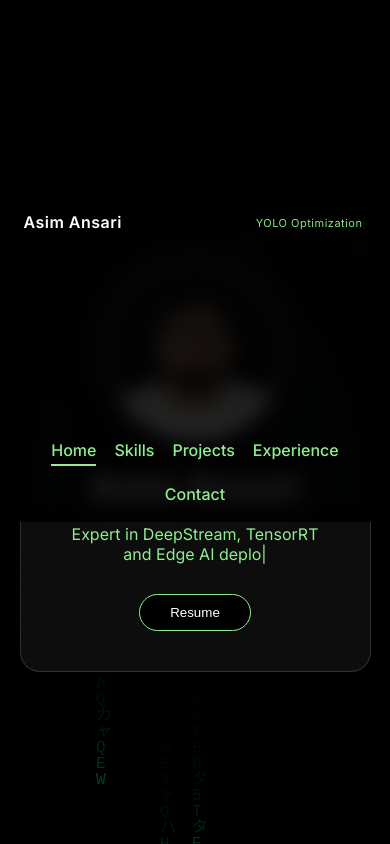
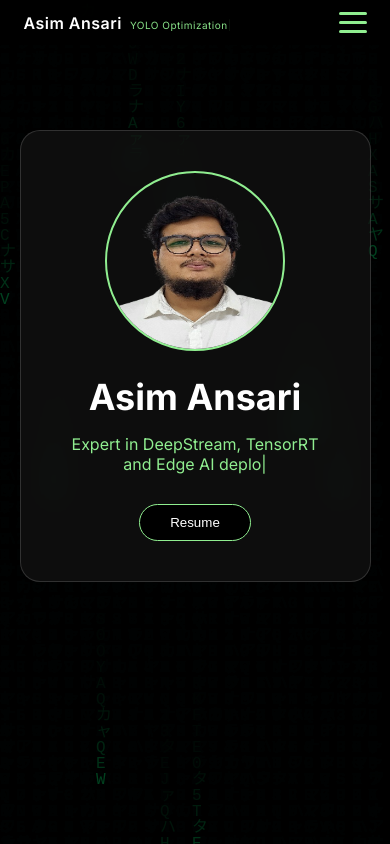
Before and after one commit to ansari-asim/asim-portfolio, a React (Vite) app: page / in a window 390 px wide. Built offline with nearby package versions, Linux system fonts and the light colour scheme.

Commit message:
Add mobile left sidebar menu with hamburger toggle

```diff
--- a/src/components/Navbar.jsx
+++ b/src/components/Navbar.jsx
@@ -1,10 +1,16 @@
+import { useState } from "react";
 import { NavLink } from "react-router-dom";
 import { ReactTyped as Typed } from "react-typed";
 
 function Navbar() {
+  const [sidebarOpen, setSidebarOpen] = useState(false);
+
+  const toggleSidebar = () => setSidebarOpen(!sidebarOpen);
+  const closeSidebar = () => setSidebarOpen(false);
+
   return (
+    <>
       <nav className="navbar">
-
         {/* LEFT BRAND BLOCK */}
         <div className="brand-block">
           <div className="brand-name">Asim Ansari</div>
@@ -25,7 +31,7 @@ function Navbar() {
           </div>
         </div>
 
-      {/* RIGHT NAVIGATION */}
+        {/* DESKTOP NAVIGATION */}
         <div className="nav-links">
           <NavLink
             to="/"
@@ -74,7 +80,73 @@ function Navbar() {
           </NavLink>
         </div>
 
+        {/* HAMBURGER MENU FOR MOBILE */}
+        <button className="hamburger" onClick={toggleSidebar}>
+          <span></span>
+          <span></span>
+          <span></span>
+        </button>
       </nav>
+
+      {/* MOBILE SIDEBAR */}
+      {sidebarOpen && (
+        <>
+          <div className="sidebar-overlay" onClick={closeSidebar}></div>
+          <div className="mobile-sidebar">
+            <NavLink
+              to="/"
+              end
+              onClick={closeSidebar}
+              className={({ isActive }) =>
+                isActive ? "sidebar-item active" : "sidebar-item"
+              }
+            >
+              Home
+            </NavLink>
+
+            <NavLink
+              to="/skills"
+              onClick={closeSidebar}
+              className={({ isActive }) =>
+                isActive ? "sidebar-item active" : "sidebar-item"
+              }
+            >
+              Skills
+            </NavLink>
+
+            <NavLink
+              to="/projects"
+              onClick={closeSidebar}
+              className={({ isActive }) =>
+                isActive ? "sidebar-item active" : "sidebar-item"
+              }
+            >
+              Projects
+            </NavLink>
+
+            <NavLink
+              to="/experience"
+              onClick={closeSidebar}
+              className={({ isActive }) =>
+                isActive ? "sidebar-item active" : "sidebar-item"
+              }
+            >
+              Experience
+            </NavLink>
+
+            <NavLink
+              to="/contact"
+              onClick={closeSidebar}
+              className={({ isActive }) =>
+                isActive ? "sidebar-item active" : "sidebar-item"
+              }
+            >
+              Contact
+            </NavLink>
+          </div>
+        </>
+      )}
+    </>
   );
 }
 
--- a/src/index.css
+++ b/src/index.css
@@ -77,6 +77,79 @@ body {
   width: 100%;
   height: 2px;
   background: #90ee90;
+}
+
+/* ===================== */
+/* HAMBURGER MENU */
+/* ===================== */
+
+.hamburger {
+  display: none;
+  flex-direction: column;
+  background: none;
+  border: none;
+  cursor: pointer;
+  gap: 6px;
+  z-index: 1001;
+}
+
+.hamburger span {
+  width: 28px;
+  height: 3px;
+  background: #90ee90;
+  border-radius: 2px;
+  transition: 0.3s ease;
+}
+
+/* ===================== */
+/* MOBILE SIDEBAR */
+/* ===================== */
+
+.sidebar-overlay {
+  position: fixed;
+  top: 90px;
+  left: 0;
+  width: 100%;
+  height: 100%;
+  background: rgba(0, 0, 0, 0.6);
+  z-index: 998;
+  display: none;
+}
+
+.mobile-sidebar {
+  position: fixed;
+  top: 90px;
+  left: 0;
+  width: 250px;
+  height: calc(100vh - 90px);
+  background: rgba(0, 0, 0, 0.95);
+  backdrop-filter: blur(10px);
+  border-right: 1px solid rgba(144, 238, 144, 0.2);
+  display: none;
+  flex-direction: column;
+  z-index: 999;
+  overflow-y: auto;
+}
+
+.sidebar-item {
+  color: #90ee90;
+  font-weight: 500;
+  font-size: 16px;
+  padding: 16px 20px;
+  border-bottom: 1px solid rgba(255, 255, 255, 0.05);
+  transition: 0.3s ease;
+  text-decoration: none;
+  display: block;
+}
+
+.sidebar-item:hover {
+  background: rgba(144, 238, 144, 0.1);
+  color: white;
+}
+
+.sidebar-item.active {
+  background: rgba(144, 238, 144, 0.15);
+  border-left: 4px solid #90ee90;
 }
 
 /* ===================== */
@@ -211,7 +284,7 @@ body {
 @media (max-width: 768px) {
 
   .main-container {
-    padding-top: 220px;
+    padding-top: 130px;
   }
 
   .about-card {
@@ -222,44 +295,56 @@ body {
     white-space: normal;
   }
 
+  /* HIDE DESKTOP NAV-LINKS, SHOW HAMBURGER */
   .nav-links {
-    gap: 12px;
+    display: none;
+  }
+
+  .hamburger {
+    display: flex;
+  }
+
+  /* SHOW SIDEBAR AND OVERLAY */
+  .hamburger:has(~ .sidebar-overlay) {
+    /* hamburger is visible when sidebar is open */
+  }
+
+  .sidebar-overlay {
+    display: block;
+  }
+
+  .mobile-sidebar {
+    display: flex;
+  }
+
+  /* ADJUST NAVBAR FOR MOBILE */
+  .navbar {
+    flex-direction: row;
+    align-items: center;
+    height: auto;
+    padding: 12px 6%;
+    justify-content: space-between;
+  }
+
+  .brand-block {
+    flex: 1;
+    flex-direction: row;
+    justify-content: flex-start;
+    align-items: center;
+    min-width: 0;
   }
 
   .brand-name {
     font-size: 16px;
-  }
-
-  /* Switch navbar to stacked layout on small screens to avoid shifting */
-  .navbar {
-    flex-direction: column;
-    align-items: stretch;
-    height: auto;
-    padding: 12px 6%;
-  }
-
-  .brand-block {
-    flex-direction: row;
-    justify-content: space-between;
-    align-items: center;
-    width: 100%;
-    min-width: 0;
+    white-space: nowrap;
   }
 
   .brand-role {
-    font-size: 11px;
-    max-width: none;
+    font-size: 10px;
+    max-width: 120px;
     white-space: nowrap;
     overflow: hidden;
     text-overflow: ellipsis;
-    margin-left: 12px;
-  }
-
-  .nav-links {
-    width: 100%;
-    justify-content: center;
-    margin-top: 8px;
-    gap: 18px;
-    flex-wrap: wrap;
+    margin-left: 8px;
   }
 }
```
Lines whose indentation alone changed are shown as unchanged.
